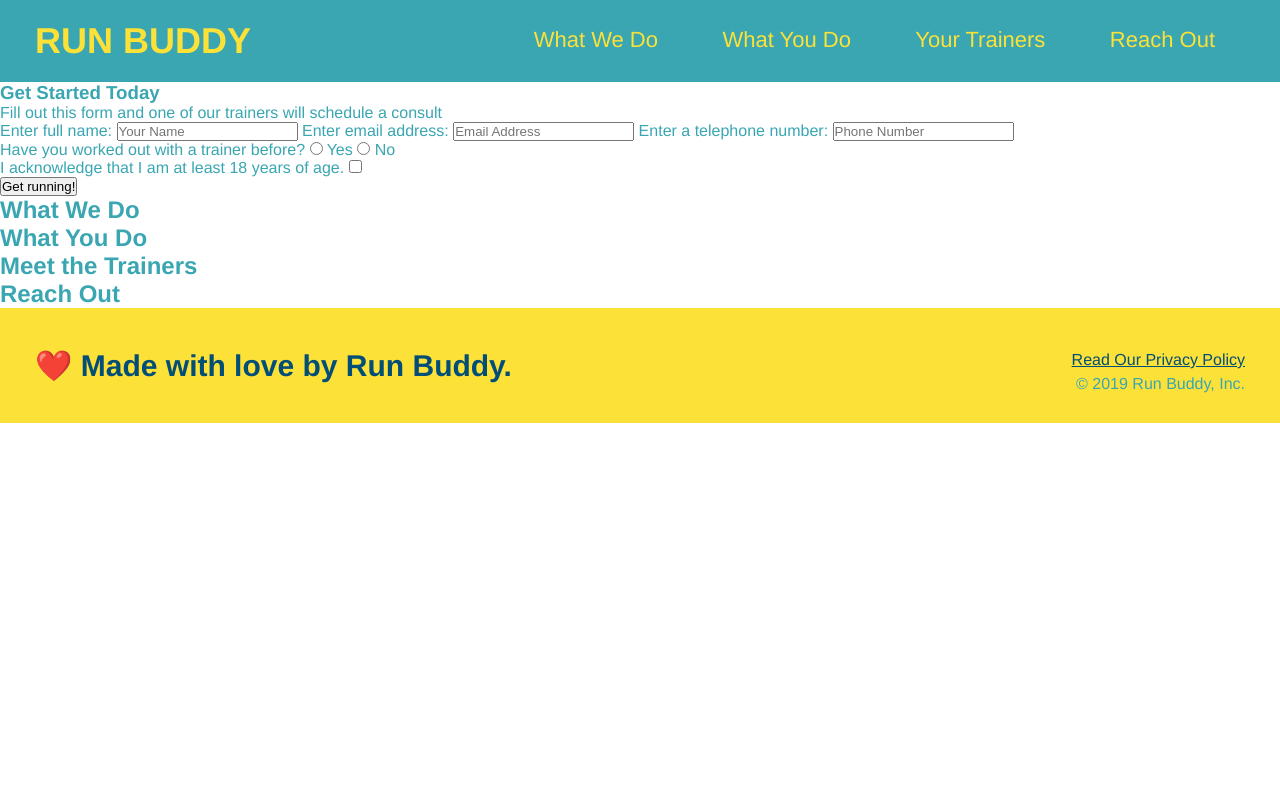
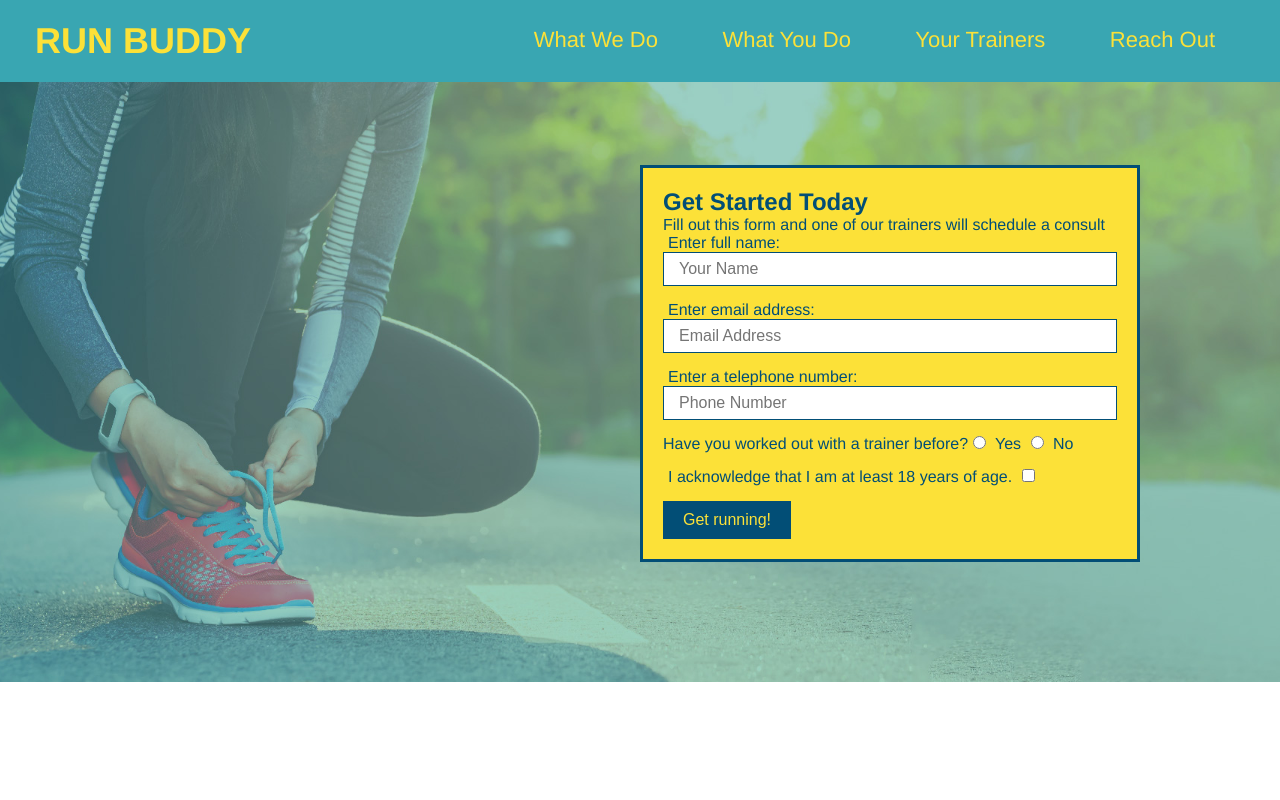
Before and after one commit to katharinechumble/run-buddy, a plain HTML site: page index.html in a window 1280 px wide. Shown: the top 800 px of the page. Drawn offline with Linux system fonts and the light colour scheme.

Commit message:
added style sheets and images to form section

```diff
--- a/assets/css/style.css
+++ b/assets/css/style.css
@@ -55,3 +55,53 @@ footer div {
 footer a {
     color: #024e76;
 }
+section {
+    padding: 60px;
+}
+/* Hero Style Start */
+.hero {
+    background-image: url("../images/hero-bg.jpg");
+    height: 600px;
+    background-size: cover;
+    background-position: center;
+    position: relative;
+}
+/* Hero Style End */
+/* Form Style Start */
+.hero-form {
+    background-color: #fce138;
+    color: #024e76;
+    width: 500px;
+    padding: 20px;
+    border: solid 3px #024e76;
+    position: absolute;
+    bottom: 120px;
+    right: 140px;
+}
+h3 {
+    margin: 0px;
+    font-size: 24px;
+}
+.hero form p {
+    margin: 5px 0 15px 0;
+}
+.form-input {
+    border: 1px solid #024e76;
+    display: block;
+    padding: 7px 15px;
+    font-size: 16px;
+    color: #024e76;
+    width: 100%;
+    margin-bottom: 15px;
+}
+.hero-form label {
+    margin: 0 5px;
+}
+.hero-form button {
+    color: #fce138;
+    background-color: #024e76;
+    border: none;
+    padding: 10px 20px;
+    font-size: 16px;
+}
+/* Form Style End */
--- a/index.html
+++ b/index.html
@@ -31,18 +31,18 @@
                 </ul>
             </nav>
         </header>
-        <section>
-            <div>
+        <section class="hero">
+            <div class="hero-form">
                 <h3>Get Started Today</h3>
                 <p>Fill out this form and one of our trainers will schedule a consult</p>
             <!-- Add form element -->
             <form>
                 <label for="name">Enter full name:</label>
-                <input type="text" placeholder="Your Name" name="name" id="name" />
+                <input type="text" placeholder="Your Name" name="name" id="name" class="form-input" />
                 <label for="email">Enter email address:</label>
-                <input type="email" placeholder="Email Address" name="email" id="email" />
+                <input type="email" placeholder="Email Address" name="email" id="email" class="form-input" />
                 <label for="phone">Enter a telephone number:</label>
-                <input type="tel" placeholder="Phone Number" name="phone" id="phone" />
+                <input type="tel" placeholder="Phone Number" name="phone" id="phone" class="form-input" />
                 <p>
                     Have you worked out with a trainer before?
                     <input type="radio" name="trainer-confirm" id="trainer-yes" />
```
Also changed, not shown: assets/images/hero-bg.jpg (added).
